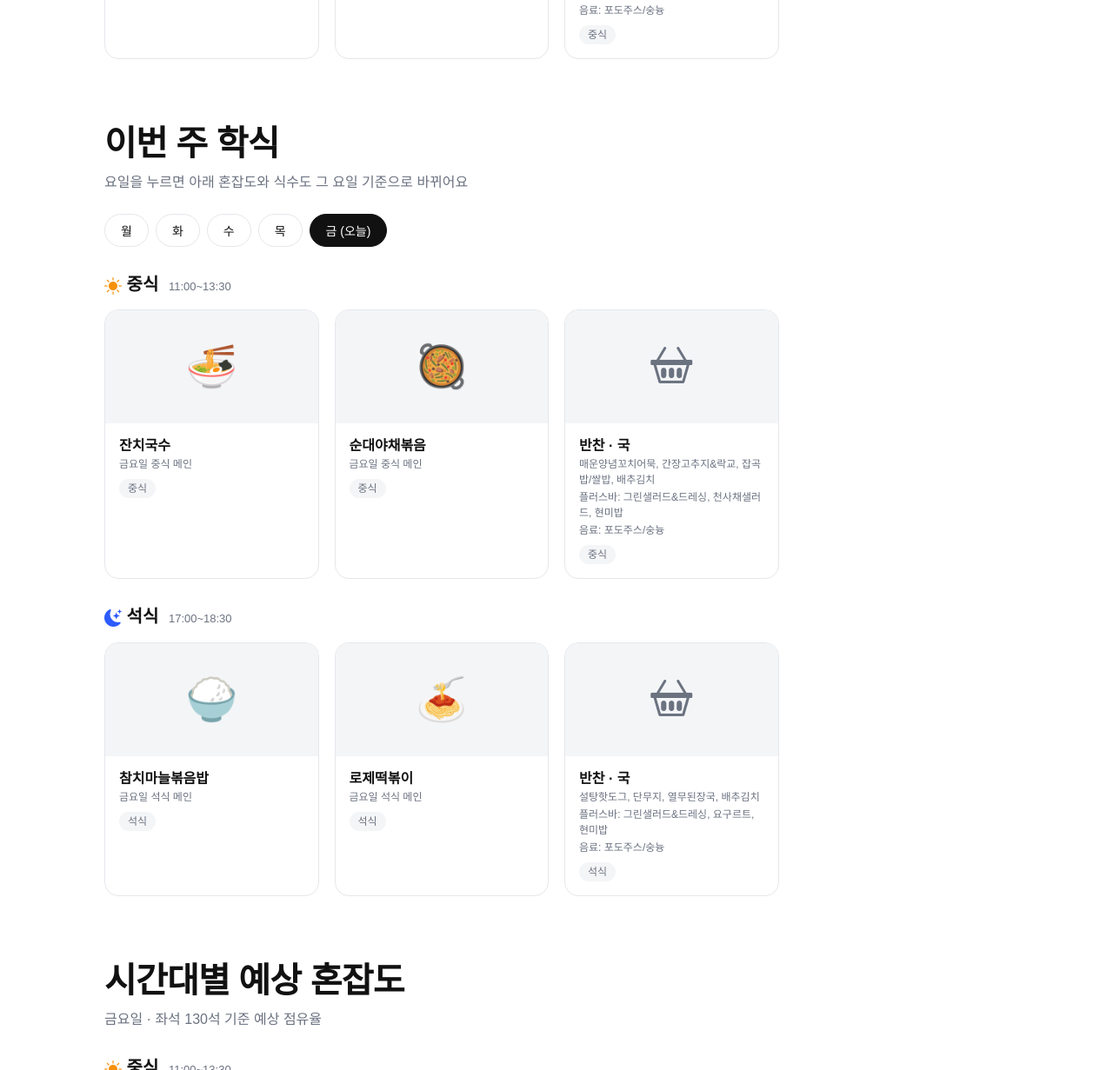
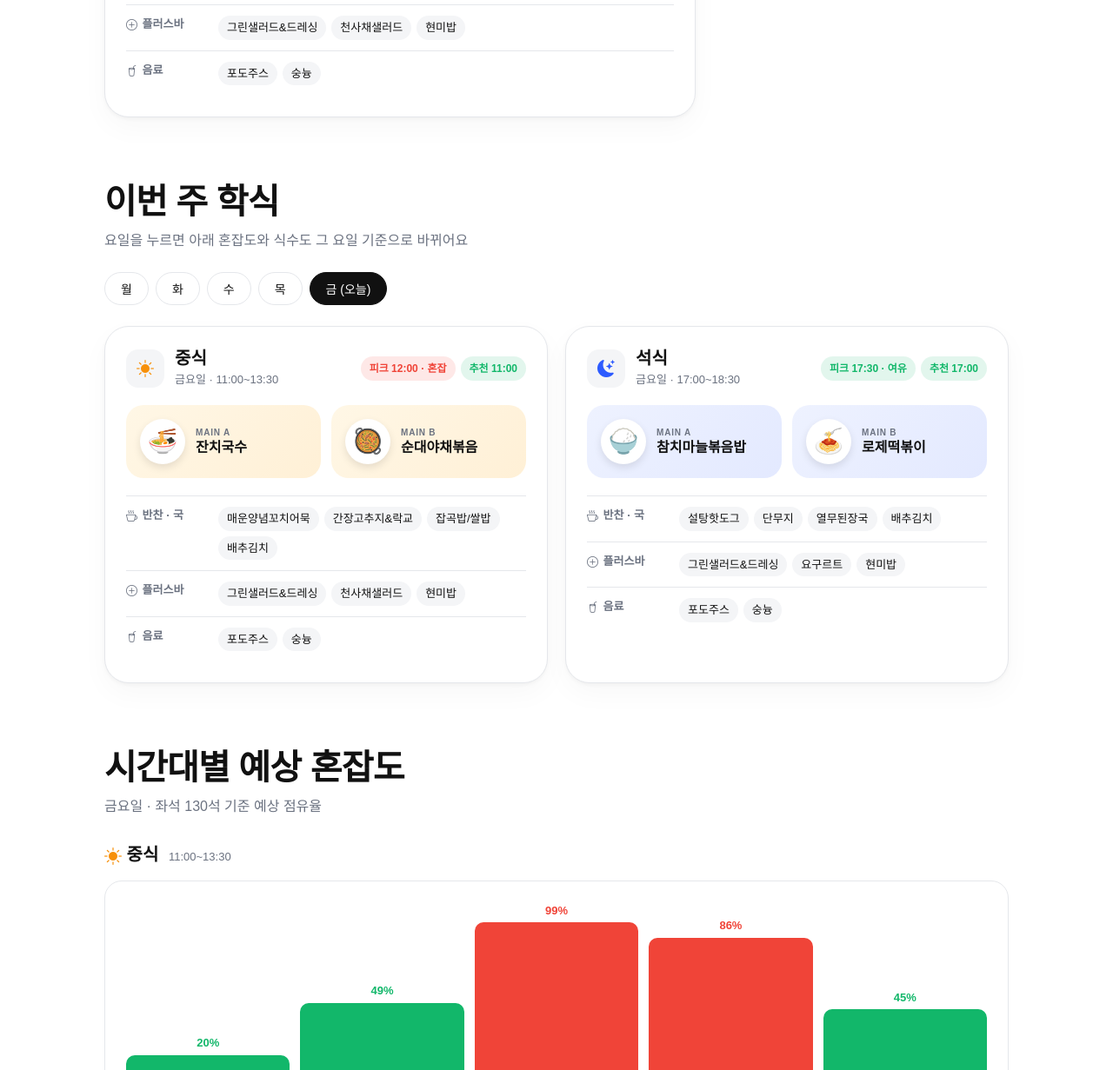
Before and after one commit to mimmimmimnu/noonchitbap, a plain HTML site: page index.html in a window 1280 px wide. Shown: the part 1438-2669 px from the top of the page at 87% size. Drawn offline with nearby package versions, Linux system fonts and the light colour scheme; a web font is replaced by a local one.

Commit message:
UI바꿈1차

```diff
--- a/index.html
+++ b/index.html
@@ -47,7 +47,7 @@
     <h2>고민 없이 쉽게,<br>오늘 뭐 나오는지 확인</h2>
     <p class="sub">중식/석식을 선택해 보세요</p>
     <div class="pills" id="mealPills"></div>
-    <div class="grid" id="todayGrid"></div>
+    <div class="mgrid single" id="todayGrid"></div>
   </section>
 
   <!-- 이번 주 학식 -->
@@ -55,10 +55,7 @@
     <h2>이번 주 학식</h2>
     <p class="sub">요일을 누르면 아래 혼잡도와 식수도 그 요일 기준으로 바뀌어요</p>
     <div class="pills" id="dayPills"></div>
-    <h3 class="mh"><i class="bi bi-sun-fill ic-sun"></i> 중식 <small>11:00~13:30</small></h3>
-    <div class="grid" id="weekLunch"></div>
-    <h3 class="mh"><i class="bi bi-moon-stars-fill ic-moon"></i> 석식 <small>17:00~18:30</small></h3>
-    <div class="grid" id="weekDinner"></div>
+    <div class="mgrid" id="weekGrid"></div>
   </section>
 
   <!-- 혼잡도 -->
--- a/script.js
+++ b/script.js
@@ -110,14 +110,46 @@ function renderPills(el, list, current, onClick) {
   });
 }
 
+function chipList(list) {
+  return list.map(x => `<span>${x}</span>`).join("");
+}
+
+// 식사 1회(중식 또는 석식)를 카드 1장으로: 헤더(시간+혼잡 요약) → 메인 2종 → 반찬/플러스바/음료
 function menuCards(d, m) {
   const x = DATA.menu[d][m];
-  const mains = x.main.map(it => `<div class="card"><div class="thumb">${it[1]}</div>
-    <div class="card-body"><div class="t">${it[0]}</div><div class="c">${DN[d]}요일 ${MN[m]} 메인</div><span class="tag">${MN[m]}</span></div></div>`).join("");
-  const sides = `<div class="card"><div class="thumb"><i class="bi bi-basket2"></i></div>
-    <div class="card-body"><div class="t">반찬 · 국</div><div class="c">${x.side.join(", ")}</div>
-    <div class="c">플러스바: ${x.bar.join(", ")}</div><div class="c">음료: ${x.drink}</div><span class="tag">${MN[m]}</span></div></div>`;
-  return mains + sides;
+  const p = predict(d, m);
+  let best = 0, peak = 0;
+  p.crowd.forEach((c, i) => {
+    if (c < p.crowd[best]) best = i;
+    if (c > p.crowd[peak]) peak = i;
+  });
+  const [peakLabel, peakColor] = level(p.crowd[peak]);
+  const [, bestColor] = level(p.crowd[best]);
+  const icon = m === "lunch" ? "bi-sun-fill ic-sun" : "bi-moon-stars-fill ic-moon";
+
+  const mains = x.main.map((it, i) => `
+    <div class="tile">
+      <span class="emo">${it[1]}</span>
+      <div><small>MAIN ${"AB"[i]}</small><b>${it[0]}</b></div>
+    </div>`).join("");
+
+  return `
+  <article class="mcard m-${m}">
+    <header class="mc-head">
+      <div class="mc-title">
+        <span class="mc-ico"><i class="bi ${icon}"></i></span>
+        <div><b>${MN[m]}</b><small>${DN[d]}요일 · ${DATA.hours[m]}</small></div>
+      </div>
+      <div class="mc-status">
+        <span class="st" style="--c:${peakColor}">피크 ${p.times[peak]} · ${peakLabel}</span>
+        <span class="st" style="--c:${bestColor}">추천 ${p.times[best]}</span>
+      </div>
+    </header>
+    <div class="mains">${mains}</div>
+    <div class="mc-sec"><span class="mc-label"><i class="bi bi-cup-hot"></i> 반찬 · 국</span><div class="chips2">${chipList(x.side)}</div></div>
+    <div class="mc-sec"><span class="mc-label"><i class="bi bi-plus-circle"></i> 플러스바</span><div class="chips2">${chipList(x.bar)}</div></div>
+    <div class="mc-sec"><span class="mc-label"><i class="bi bi-cup-straw"></i> 음료</span><div class="chips2">${chipList(x.drink.split("/"))}</div></div>
+  </article>`;
 }
 
 function renderMarquee() {
@@ -183,8 +215,7 @@ function render() {
 
   // 이번 주 학식
   renderPills($("dayPills"), [1, 2, 3, 4, 5].map(d => [d, DN[d] + (d === todayDay ? " (오늘)" : "")]), day, k => { day = k; render(); });
-  $("weekLunch").innerHTML = menuCards(day, "lunch");
-  $("weekDinner").innerHTML = menuCards(day, "dinner");
+  $("weekGrid").innerHTML = menuCards(day, "lunch") + menuCards(day, "dinner");
 
   // 혼잡도 (중식/석식 각각 표시)
   $("crowdSub").textContent = `${DN[day]}요일 · 좌석 ${DATA.seats}석 기준 예상 점유율`;
--- a/style.css
+++ b/style.css
@@ -149,3 +149,40 @@ h2 { font-size: clamp(26px, 4.5vw, 40px); line-height: 1.25; letter-spacing: -.0
   *, *::before, *::after { animation: none !important; transition: none !important; }
   .reveal { opacity: 1; transform: none; }
 }
+
+/* ===== 식단 카드 리디자인 ===== */
+.mgrid { display: grid; grid-template-columns: repeat(auto-fit, minmax(360px, 1fr)); gap: 20px; }
+.mgrid.single { grid-template-columns: minmax(0, 680px); }
+
+.mcard { background: var(--bg); border: 1px solid var(--line); border-radius: 28px; padding: 24px; box-shadow: 0 2px 4px #0000000a, 0 12px 32px #00000008; transition: transform .25s ease, box-shadow .25s ease; }
+.mcard:hover { transform: translateY(-4px); box-shadow: 0 4px 8px #0000000d, 0 20px 40px #00000012; }
+
+/* 헤더: 식사 이름 + 혼잡 요약 */
+.mc-head { display: flex; justify-content: space-between; align-items: center; gap: 12px; flex-wrap: wrap; margin-bottom: 18px; }
+.mc-title { display: flex; align-items: center; gap: 12px; }
+.mc-title b { font-size: 20px; display: block; line-height: 1.2; }
+.mc-title small { color: var(--tx2); font-size: 13px; }
+.mc-ico { width: 44px; height: 44px; border-radius: 14px; display: grid; place-items: center; font-size: 20px; background: var(--bg2); }
+.mc-status { display: flex; gap: 6px; flex-wrap: wrap; }
+.st { font-size: 12px; font-weight: 600; padding: 5px 10px; border-radius: 99px; color: var(--c); background: color-mix(in srgb, var(--c) 12%, transparent); }
+
+/* 메인 메뉴 2종 */
+.mains { display: grid; grid-template-columns: 1fr 1fr; gap: 12px; margin-bottom: 20px; }
+.tile { display: flex; align-items: center; gap: 12px; padding: 16px; border-radius: 20px; background: linear-gradient(135deg, #fff7e6, #fff0d6); min-width: 0; }
+.m-dinner .tile { background: linear-gradient(135deg, #eef2ff, #e3e9ff); }
+.tile .emo { flex: none; width: 52px; height: 52px; border-radius: 50%; background: #fff; display: grid; place-items: center; font-size: 28px; box-shadow: 0 4px 10px #0000001a; }
+.tile small { display: block; font-size: 10px; letter-spacing: .08em; color: var(--tx2); font-weight: 700; }
+.tile b { display: block; font-size: 16px; line-height: 1.3; word-break: keep-all; }
+
+/* 반찬 / 플러스바 / 음료 */
+.mc-sec { display: flex; gap: 14px; align-items: flex-start; padding: 12px 0; border-top: 1px solid var(--line); }
+.mc-label { flex: none; width: 92px; font-size: 13px; color: var(--tx2); font-weight: 600; }
+.mc-label .bi { margin-right: 2px; }
+.chips2 { display: flex; flex-wrap: wrap; gap: 6px; }
+.chips2 span { font-size: 13px; padding: 4px 10px; border-radius: 99px; background: var(--bg2); }
+
+@media (max-width: 520px) {
+  .mgrid { grid-template-columns: minmax(0, 1fr); }
+  .mains { grid-template-columns: 1fr; }
+  .mc-label { width: 78px; }
+}
```
